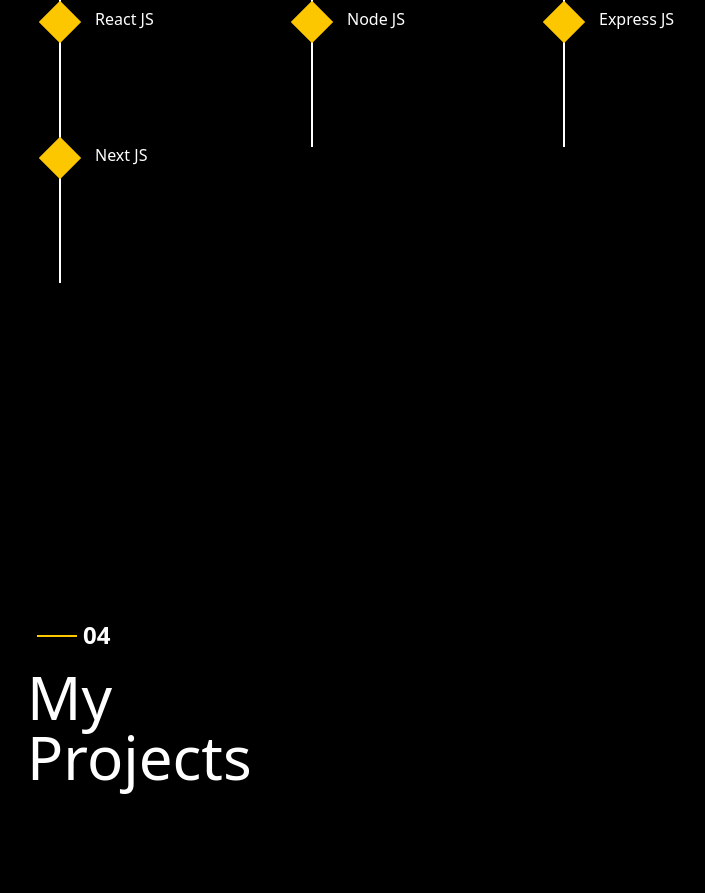
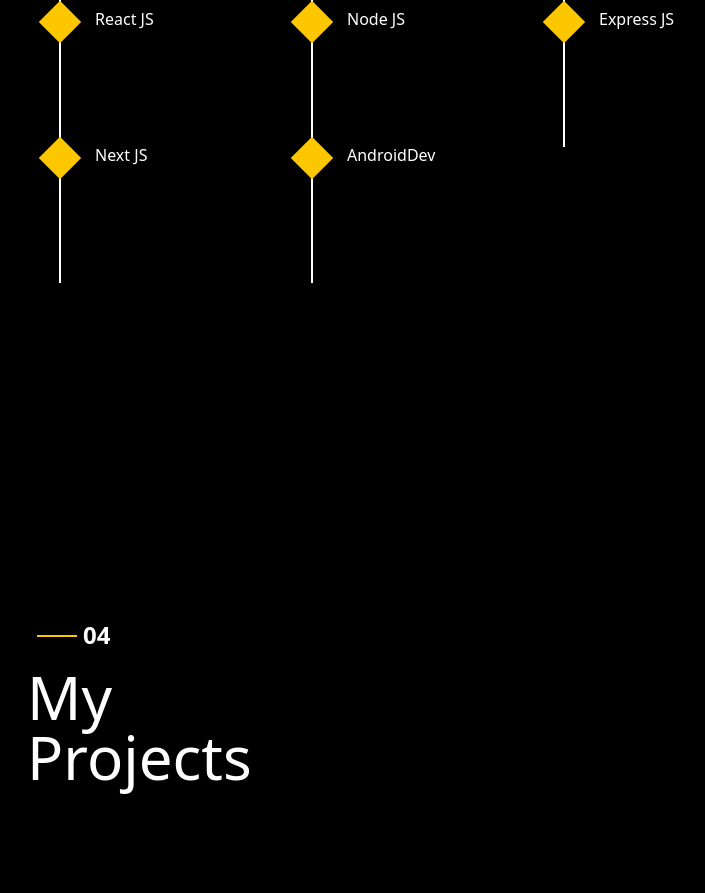
Before and after one commit to lovemishra28/Myportfolio, a React (Vite) app: page / in a window 1280 px wide. Shown: the part 3027-3920 px from the top of the page, without its empty margins (223-928 px from the left). Built offline with nearby package versions, Linux system fonts and the light colour scheme; grey boxes are pictures that could not be loaded.

Commit message:
Added some fixes...

```diff
--- a/src/App.jsx
+++ b/src/App.jsx
@@ -337,7 +337,10 @@
                   <span className="timeline"></span>
                   Next JS
                 </div>
-
+                <div className="skills animate-on-scroll pl-12 w-full min-h-30 max-h-30 relative">
+                  <span className="timeline"></span>
+                  AndroidDev
+                </div>
               </div>
             </div>
           </div>
```
